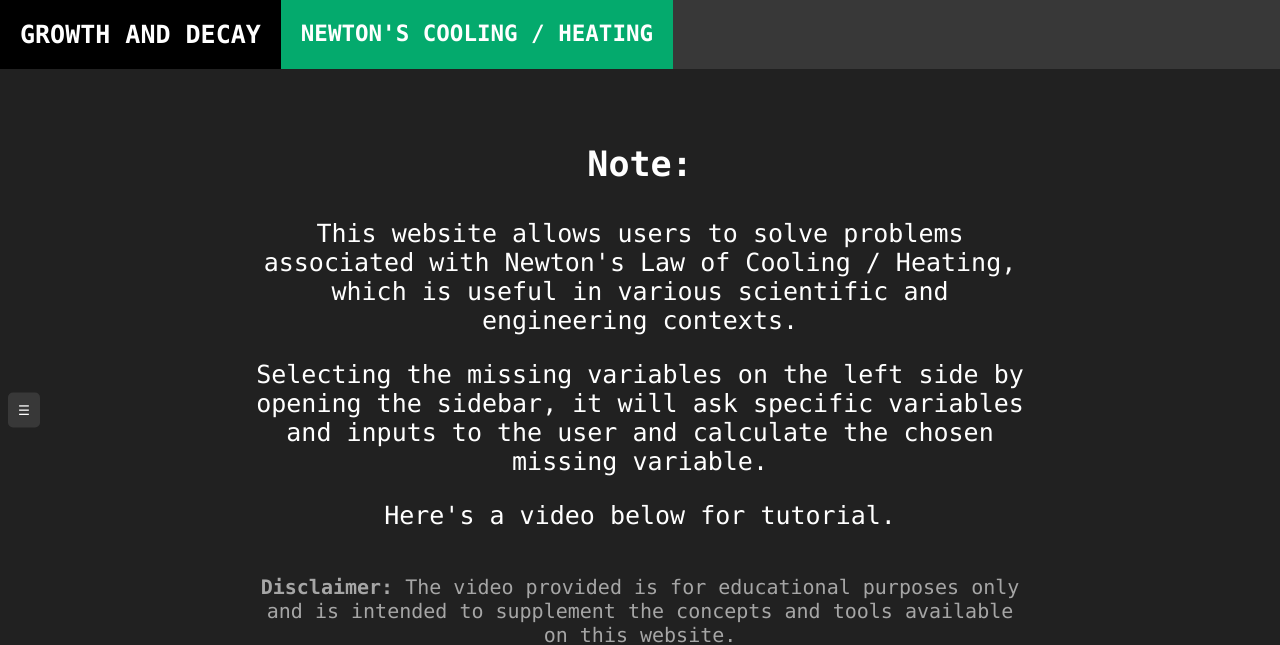
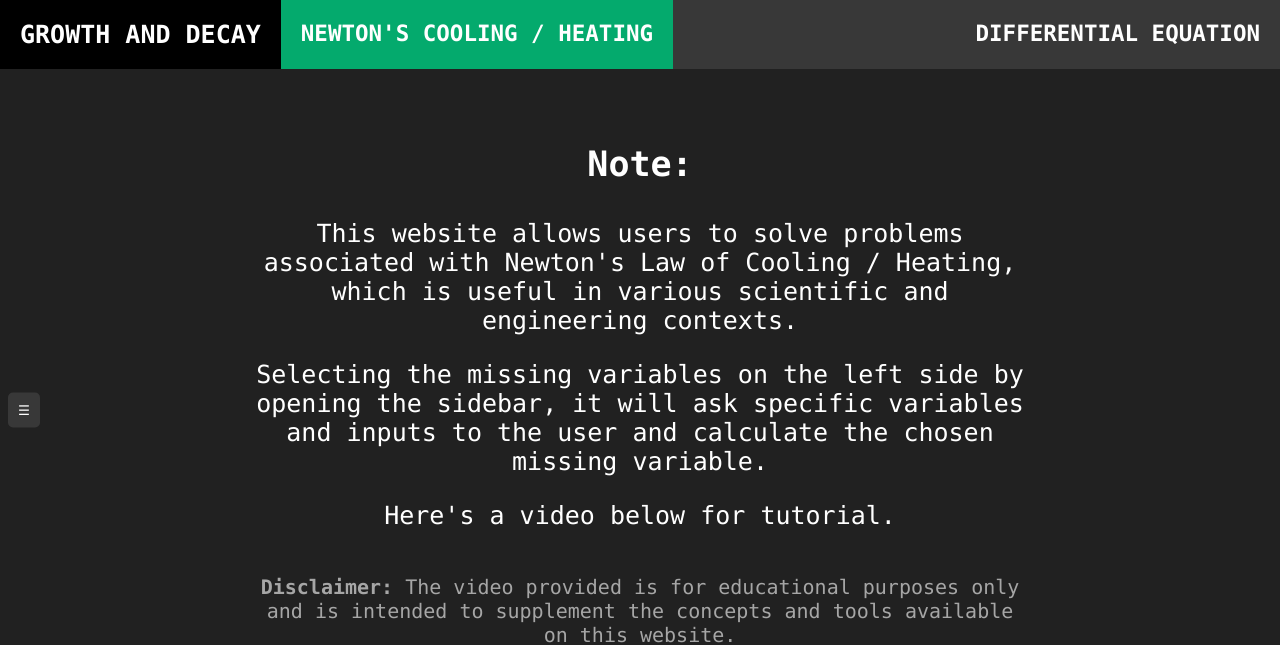
Before and after one commit to Kzarka7/DE-Compilation, a plain HTML site: page newton.html in a window 1280 px wide. Shown: the top 645 px of the page. Drawn offline with Linux system fonts and the light colour scheme.

Commit message:
Update newton.html

```diff
--- a/newton.html
+++ b/newton.html
@@ -163,6 +163,7 @@
 			<a class = "b" style = "flex-grow: 1;" href = "growth.html"> <b> GROWTH AND DECAY </b> </a>
 			<a class = "d" style = "flex-grow: 1;" href = "newton.html"> <b> NEWTON'S COOLING / HEATING </b> </a>
 		</div>
+			<a class = "e" style = "text-align: center; font-size: 90%;" href = "index.html"> <b> DIFFERENTIAL EQUATION </b> </a>
 	</div>
 	<div class = "interFace">
 		<p class = "n"> <b> Note: </b> </p>
```
